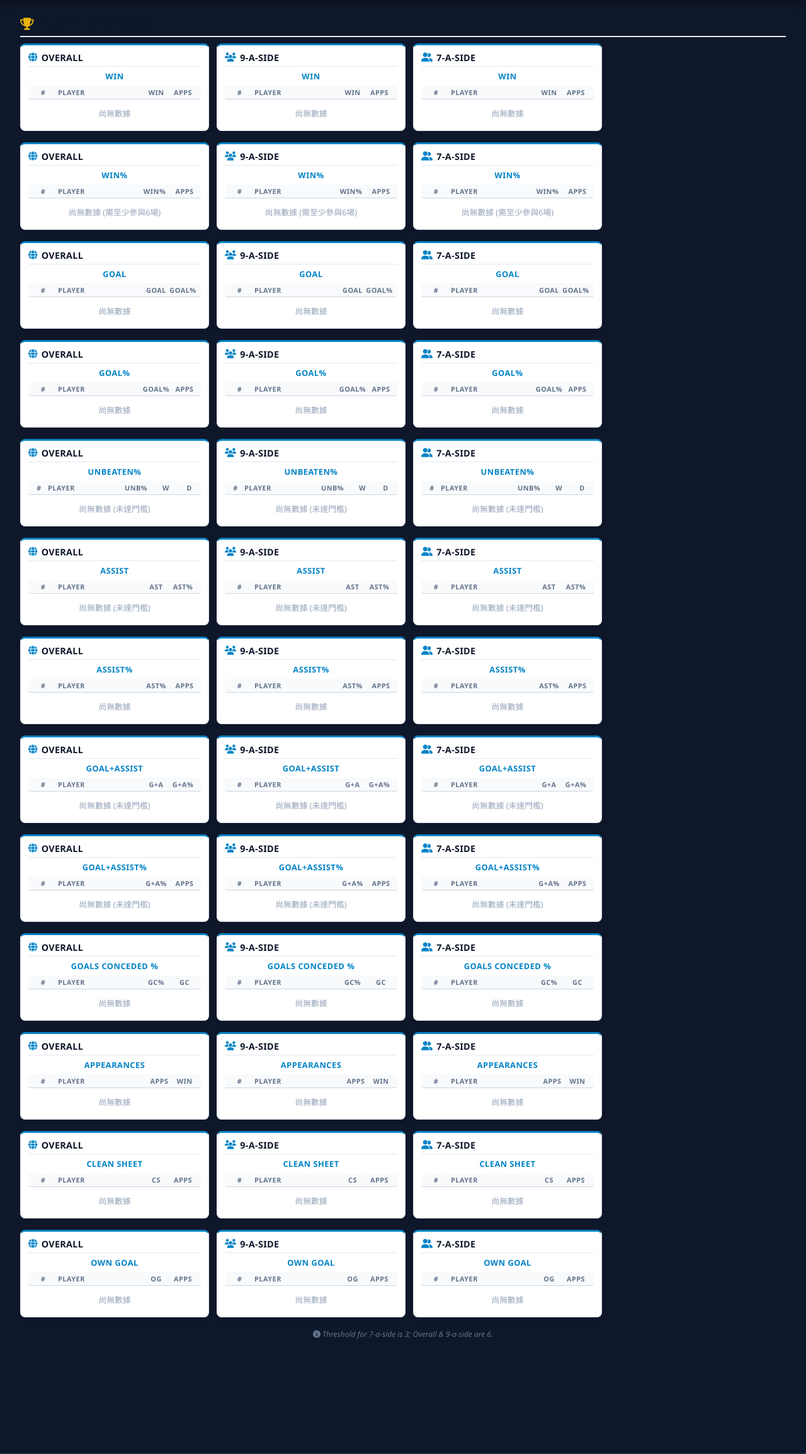
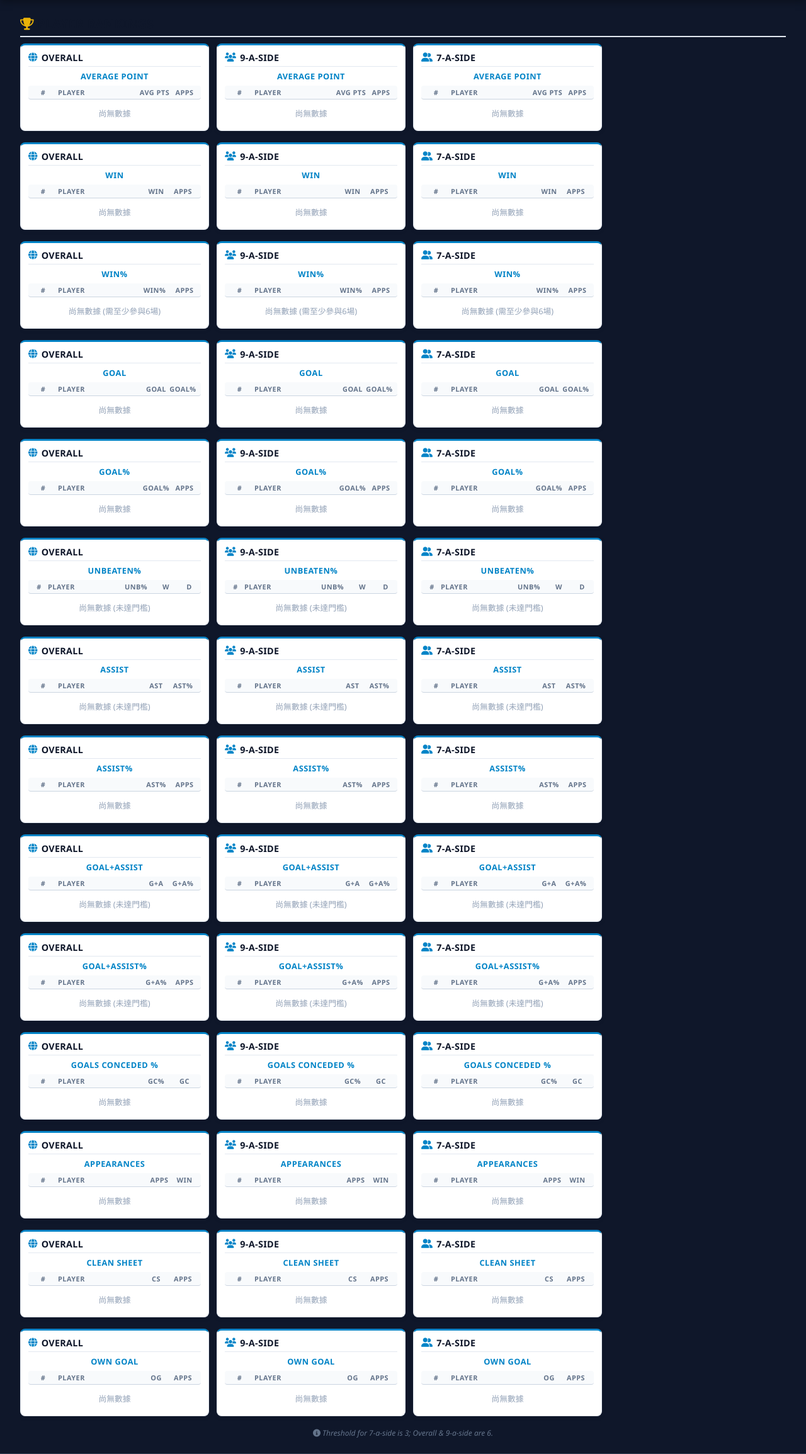
Before and after one commit to jasonkitkituk/wdf-dashboard, a Flask app: template templates/index.html in a window 1280 px wide, after a click on "RANK". Shown: the part 57-2366 px from the top of the page at 63% size. Run offline with Flask 3, Linux system fonts and the light colour scheme; the template is opened without the code that fills it, so the values that code supplies are empty; some libraries are stand-ins or nearby versions.

Commit message:
add Rank Avg Point

```diff
--- a/routes/rank_routes.py
+++ b/routes/rank_routes.py
@@ -394,3 +394,34 @@ def api_rank_owngoals_all():
     except Exception as e:
         print(f"Error in /api/rank-owngoals-all: {e}")
         return jsonify({"error": str(e)}), 500
+
+@rank_bp.route('/api/rank-avgpoint-all')
+def api_rank_avgpoint_all():
+    try:
+        conn = get_db_connection()
+        cursor = conn.cursor()
+        sql_query = load_sql_query('rank_avg_point.sql')
+
+        # 1. Overall Avg Point (pitch_aside = None, 最少 6 場)
+        cursor.execute(sql_query, (None, None, 6))
+        avgpoint_overall = cursor.fetchall()
+
+        # 2. 9-a-side Avg Point (pitch_aside = 9, 最少 6 場)
+        cursor.execute(sql_query, (9, 9, 6))
+        avgpoint_9side = cursor.fetchall()
+
+        # 3. 7-a-side Avg Point (pitch_aside = 7, 最少 3 場)
+        cursor.execute(sql_query, (7, 7, 3))
+        avgpoint_7side = cursor.fetchall()
+
+        cursor.close()
+        conn.close()
+
+        return jsonify({
+            "overall": avgpoint_overall,
+            "nine_side": avgpoint_9side,
+            "seven_side": avgpoint_7side
+        })
+    except Exception as e:
+        print(f"Error in /api/rank-avgpoint-all: {e}")
+        return jsonify({"error": str(e)}), 500
--- /dev/null
+++ b/sql/rank_avg_point.sql
@@ -0,0 +1,56 @@
+-- sql/rank_avg_point.sql
+WITH player_stats AS (
+    SELECT
+        p.id AS player_id,
+        p.name AS player_name,
+        COUNT(pms.match_id) AS appearances,
+        SUM(CASE WHEN mt.result = 'Win' THEN 1 ELSE 0 END) AS wins,
+        SUM(CASE WHEN mt.result = 'Draw' THEN 1 ELSE 0 END) AS draws,
+        SUM(CASE WHEN mt.result = 'Lose' THEN 1 ELSE 0 END) AS losses,
+        SUM(
+            CASE
+                WHEN mt.result = 'Win' THEN 3
+                WHEN mt.result = 'Draw' THEN 1
+                ELSE 0
+            END
+        ) AS total_points
+    FROM public.players p
+    JOIN public.player_match_stats pms ON p.id = pms.player_id
+    JOIN public.matches m ON pms.match_id = m.id
+    JOIN public.match_teams mt ON pms.match_id = mt.match_id AND pms.team_color = mt.team_color
+    WHERE p.is_active = TRUE
+      AND (%s IS NULL OR m.pitch_aside = %s)
+    GROUP BY p.id, p.name
+    HAVING COUNT(pms.match_id) >= %s
+),
+ranked_players AS (
+    SELECT
+        -- 💡 改用 ROW_NUMBER()，同分時以參與場數多 (appearances DESC) 優先，並嚴格編排 1~10 名
+        ROW_NUMBER() OVER (
+            ORDER BY
+                ROUND((total_points::numeric / appearances), 2) DESC,
+                appearances DESC,
+                wins DESC,
+                player_name ASC
+        ) AS rank,
+        player_id,
+        player_name,
+        appearances,
+        wins,
+        draws,
+        total_points,
+        ROUND((total_points::numeric / appearances), 2) AS avg_point
+    FROM player_stats
+)
+SELECT
+    rank,
+    player_id,
+    player_name,
+    appearances,
+    wins,
+    draws,
+    total_points,
+    avg_point
+FROM ranked_players
+WHERE rank <= 10
+ORDER BY rank ASC;
--- a/templates/components/rank_top10.html
+++ b/templates/components/rank_top10.html
@@ -132,6 +132,57 @@
         <h2 style="color: #0f172a; font-weight: 900; letter-spacing: 0.5px; margin: 0; font-size: 1.2rem;">
             <i class="fa-solid fa-trophy" style="color: #eab308;"></i> PLAYER RANKINGS
         </h2>
+    </div>
+
+    <!-- AVERAGE POINT 排行榜 -->
+    <div class="rank-custom-grid">
+        <div class="rank-card-box">
+            <div class="rank-card-header">
+                <h3><i class="fa-solid fa-globe"></i> OVERALL</h3>
+            </div>
+            <div class="rank-sub-title">Average Point</div>
+            <div class="rank-table-header">
+                <span style="width: 35px; text-align: center;">#</span>
+                <span style="flex-grow: 1; padding-left: 6px;">Player</span>
+                <span style="width: 55px; text-align: center;">Avg Pts</span>
+                <span style="width: 40px; text-align: center;">Apps</span>
+            </div>
+            <div class="rank-list-body" id="avgpoint-rank-overall">
+                <div style="font-size: 0.8rem; color: #94a3b8; text-align: center; padding: 8px;">載入中...</div>
+            </div>
+        </div>
+
+        <div class="rank-card-box">
+            <div class="rank-card-header">
+                <h3><i class="fa-solid fa-users"></i> 9-A-SIDE</h3>
+            </div>
+            <div class="rank-sub-title">Average Point</div>
+            <div class="rank-table-header">
+                <span style="width: 35px; text-align: center;">#</span>
+                <span style="flex-grow: 1; padding-left: 6px;">Player</span>
+                <span style="width: 55px; text-align: center;">Avg Pts</span>
+                <span style="width: 40px; text-align: center;">Apps</span>
+            </div>
+            <div class="rank-list-body" id="avgpoint-rank-9side">
+                <div style="font-size: 0.8rem; color: #94a3b8; text-align: center; padding: 8px;">載入中...</div>
+            </div>
+        </div>
+
+        <div class="rank-card-box">
+            <div class="rank-card-header">
+                <h3><i class="fa-solid fa-user-group"></i> 7-A-SIDE</h3>
+            </div>
+            <div class="rank-sub-title">Average Point</div>
+            <div class="rank-table-header">
+                <span style="width: 35px; text-align: center;">#</span>
+                <span style="flex-grow: 1; padding-left: 6px;">Player</span>
+                <span style="width: 55px; text-align: center;">Avg Pts</span>
+                <span style="width: 40px; text-align: center;">Apps</span>
+            </div>
+            <div class="rank-list-body" id="avgpoint-rank-7side">
+                <div style="font-size: 0.8rem; color: #94a3b8; text-align: center; padding: 8px;">載入中...</div>
+            </div>
+        </div>
     </div>
 
     <!-- 獨立三欄流式佈局 (靠左對齊，寬度 300px) -->
@@ -1270,6 +1321,16 @@
             });
     }
 
+    function fetchAllAvgPointRanks() {
+        fetch('/api/rank-avgpoint-all')
+            .then(res => res.json())
+            .then(data => {
+                renderGenericRankTable('avgpoint-rank-overall', data.overall, 'avg_point', '#0284c7');
+                renderGenericRankTable('avgpoint-rank-9side', data.nine_side, 'avg_point', '#0284c7');
+                renderGenericRankTable('avgpoint-rank-7side', data.seven_side, 'avg_point', '#0284c7');
+            });
+    }
+
     document.addEventListener('DOMContentLoaded', () => {
         fetchAllGoalRanks();
         fetchAllGoalPctRanks();
@@ -1282,6 +1343,7 @@
         fetchAllAppearancesRanks();
         fetchAllOwnGoalRanks();
         fetchAllCleanSheetRanks(); // 💡 加上這一行
+        fetchAllAvgPointRanks();
     });
 
 
```
